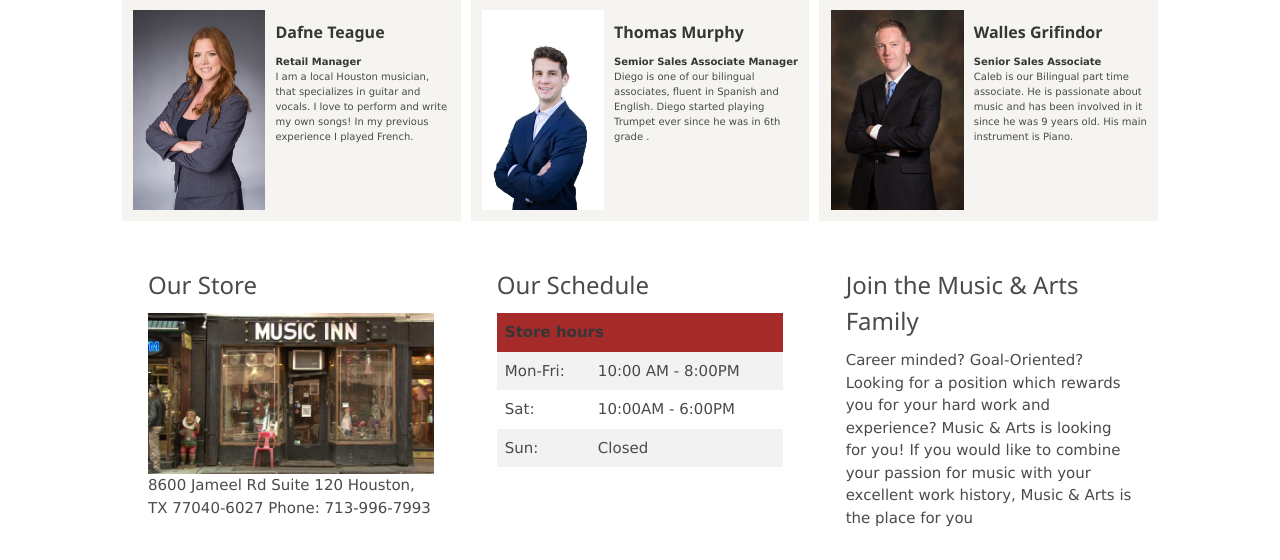
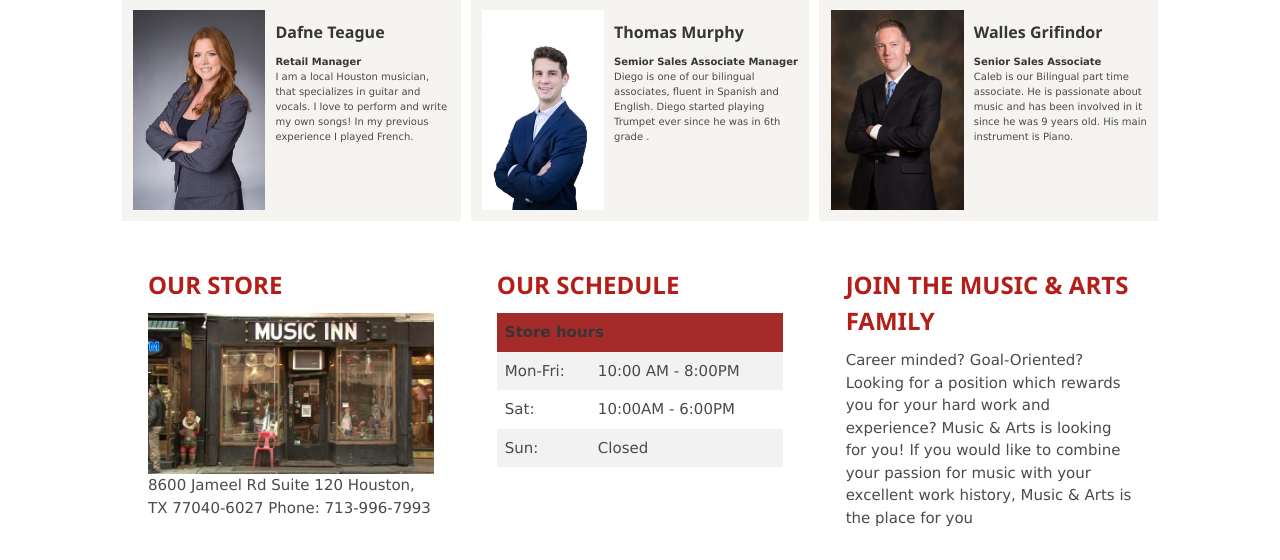
Before and after one commit to Aaron033/porfolio, a PHP site: page /html/music.html in a window 1280 px wide. Shown: the part 596-1156 px from the top of the page. Run offline with PHP 8.4, Linux system fonts and the light colour scheme; some libraries are stand-ins or nearby versions.

Commit message:
style added

```diff
--- a/css/music.css
+++ b/css/music.css
@@ -183,12 +183,15 @@ justify-content: space-between !important;
 	  color: #FFF;
 	text-align: center;
   }
+/* sub menu code  */
+.sub  h3{
+color: #B31F18;
+text-transform: uppercase;
+font-weight: bold;
+}
+
 
 /* footer code  */
-
-
-
-
 footer {
 	margin-top: 20px;
 }
--- a/html/music.html
+++ b/html/music.html
@@ -189,7 +189,7 @@
                   </div>
                 </div>
 
-                <div class="columns">
+                <div class="columns sub">
                     <div class="column">
                       <h3>Our Store</h3>
                       <img src="../images/musicStore.jpg" alt="">
```
